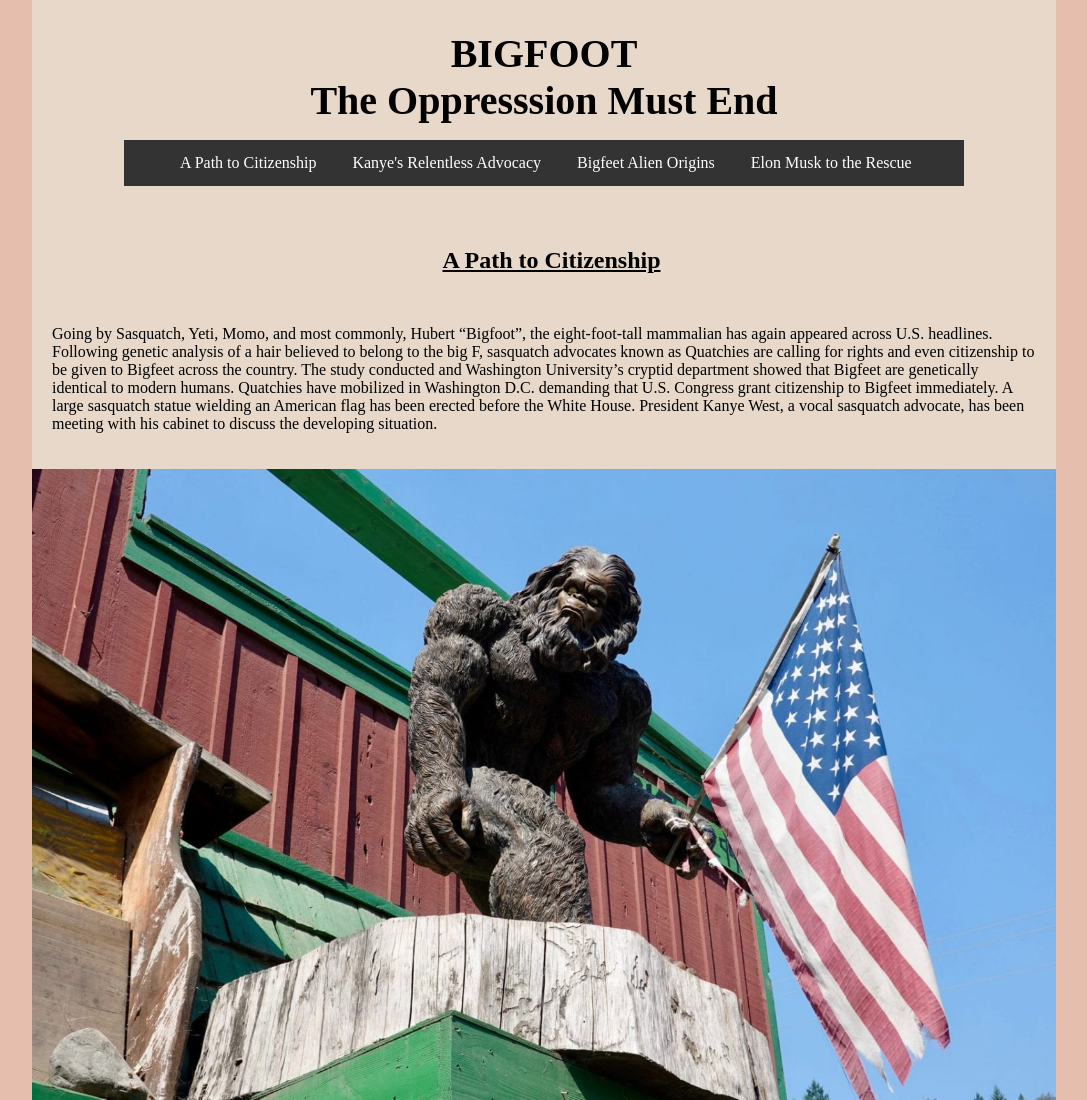
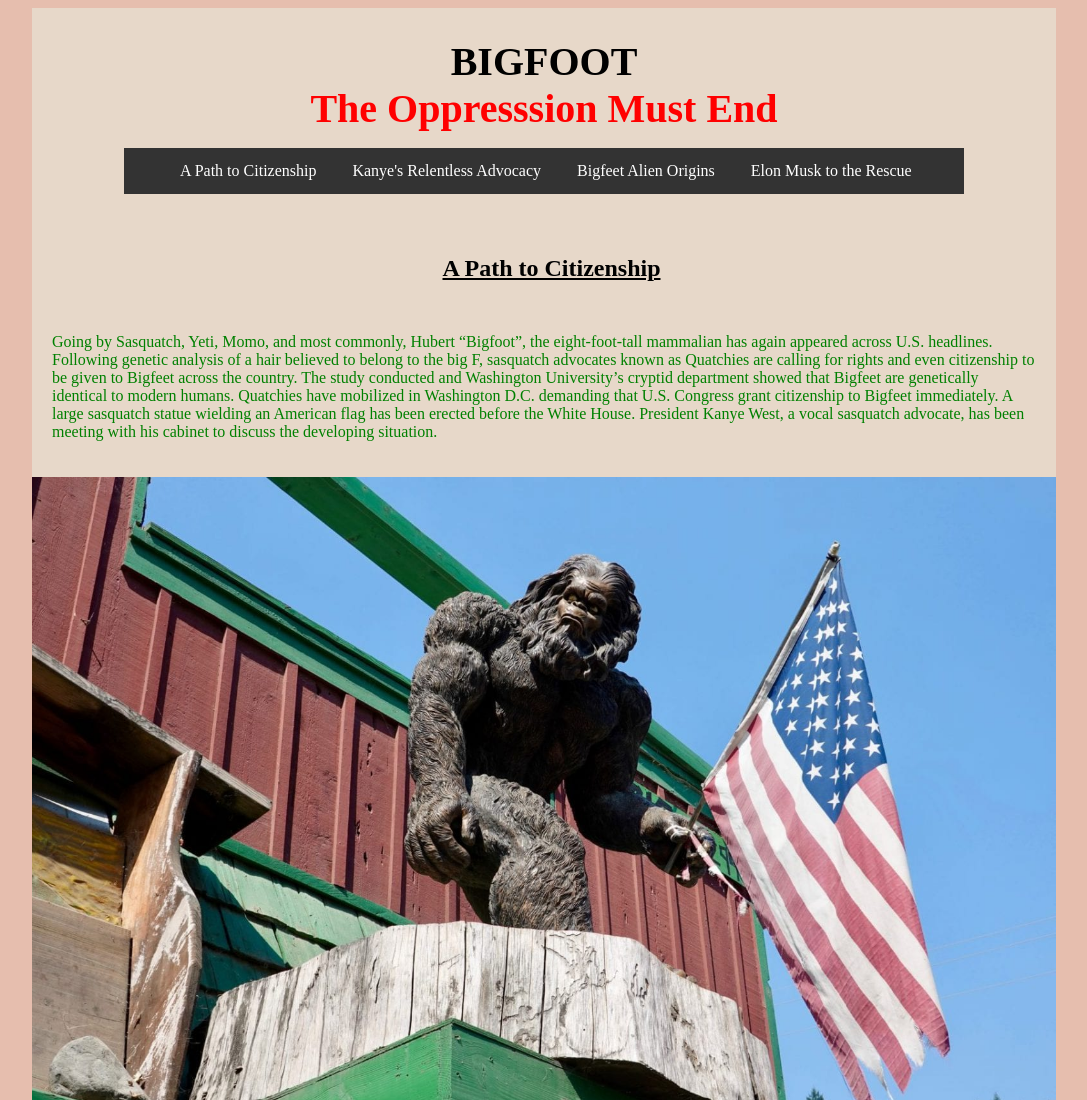
Before and after one commit to LC101-September-2021/assignment-4-html-me-something-codyhelm94, a website: page index.html in a window 1280 px wide. Shown: the top 1100 px of the page, without its empty margins (96-1183 px from the left). Drawn offline with Linux system fonts and the light colour scheme.

Commit message:
Submitting Final Changes to CSS and HTML to pass Jasmine Test.

```diff
--- a/index.html
+++ b/index.html
@@ -7,7 +7,7 @@
    <body>
       <header>
          <h1>BIGFOOT</h1>
-         <h1>The Oppresssion Must End</h1>
+         <h1 id="mainHeading">The Oppresssion Must End</h1>
          <nav>
             <ul>
                <li>
@@ -30,7 +30,7 @@
             <section>
                <a name="citizenship"></a>
                <h2>A Path to Citizenship</h2>
-               <p>
+               <p id="testP" class="funParagraph">
                   Going by Sasquatch, Yeti, Momo, and most commonly, Hubert “Bigfoot”, the eight-foot-tall mammalian has again appeared across U.S. headlines.  Following genetic
                    analysis of a hair believed to belong to the big F, sasquatch advocates known as Quatchies are calling for rights and even citizenship to be given to Bigfeet
                    across the country.  The study conducted and Washington University’s cryptid department showed that Bigfeet are genetically identical to modern humans.
--- a/styles.css
+++ b/styles.css
@@ -2,9 +2,21 @@
 body {
 	width: 100%;
 	max-width: 1024px;
-	margin: 0 auto;
 	background-color: rgb(230, 190, 174);
 	font-size: 62.5%;
+}
+
+body{
+	margin:8px auto;
+	display: block;
+}
+
+#mainHeading{
+	color:red
+}
+
+.funParagraph{
+	color:green
 }
 
 header,
```
